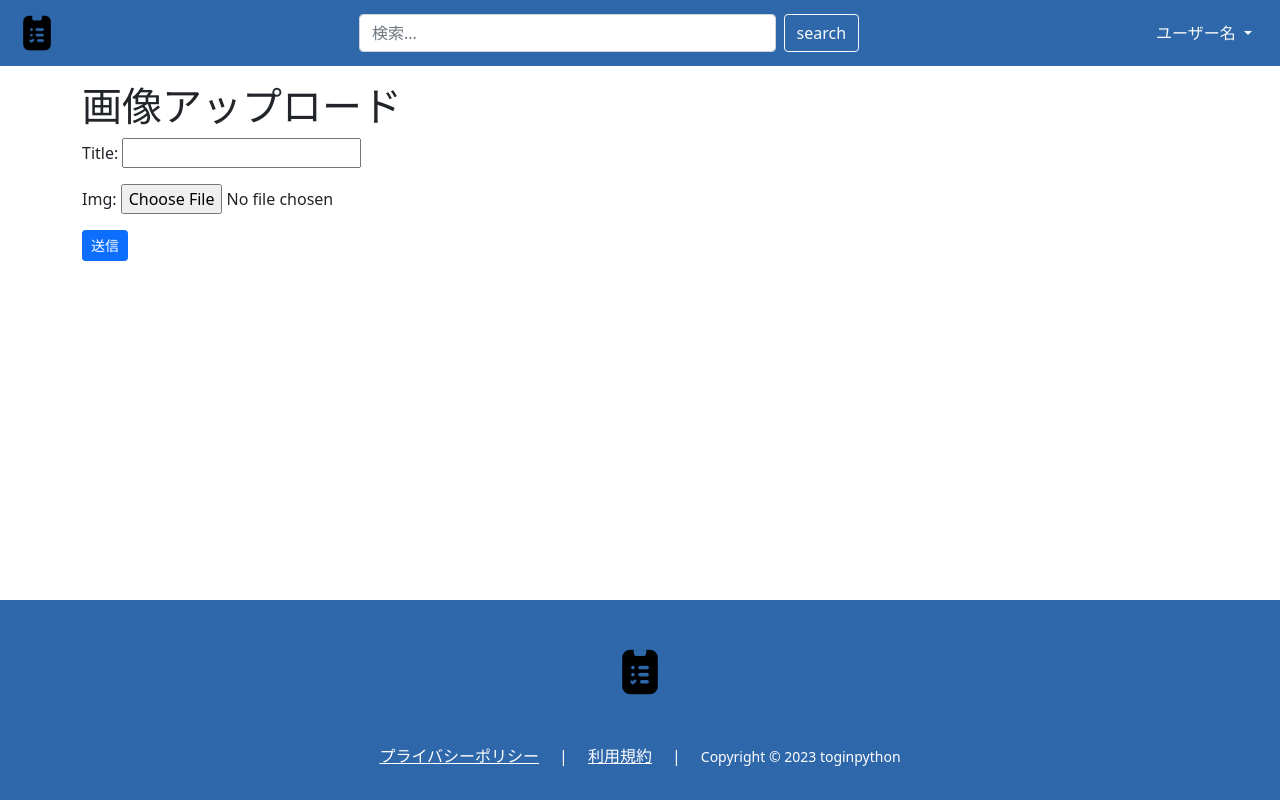
After one commit to Ginta-Togawa/day_repo, a Django app: page /day_repo/image-upload/ in a window 1280 px wide. The commit adds this page. Run offline with Django 4.2, Linux system fonts and the light colour scheme.

Commit message:
アイコン設定＆画像アップロード処理の追加

```diff
--- a/day_repo/forms.py
+++ b/day_repo/forms.py
@@ -1,4 +1,6 @@
 from django import forms
+
+from day_repo.models import ImageUpload
 
 
 # 登録画面のフォーム
@@ -19,3 +21,10 @@ class ReportForm(forms.Form):
             }
         ),
     )
+
+
+# 画像アップロード用フォーム
+class ImageUploadForm(forms.ModelForm):
+    class Meta:
+        model = ImageUpload
+        fields = "__all__"
--- a/day_repo/models.py
+++ b/day_repo/models.py
@@ -15,3 +15,15 @@ class ReportModel(models.Model):
     # タイトル表示
     def __str__(self):
         return self.title
+
+
+# 画像アップロード用モデル
+class ImageUpload(models.Model):
+    # タイトル(100字以内)
+    title = models.CharField(max_length=100)
+    # 画像データ
+    img = models.ImageField(upload_to="images")
+
+    # タイトル表示
+    def __str__(self):
+        return self.title
--- /dev/null
+++ b/day_repo/templates/day_repo/image-upload.html
@@ -0,0 +1,15 @@
+{% extends 'base.html' %}
+
+{% block title %}
+画像アップロード
+{% endblock %}
+
+{% block content %}
+<div class="container">
+    <h1 class="mt-3">画像アップロード</h1>
+    <form method="POST" enctype="multipart/form-data">{% csrf_token %}
+        {{ form.as_p }}
+        <button class="btn btn-primary btn-sm mb-1" type="submit">送信</button>
+    </form>
+</div>
+{% endblock %}
--- a/day_repo/urls.py
+++ b/day_repo/urls.py
@@ -20,4 +20,6 @@ urlpatterns = [
     path("edit/delete/confirm/<int:id>/", day_repo_delete_confirm_view, name="day_repo_delete_confirm"),
     # 日報削除実行
     path("edit/delete/execute/<int:id>/", day_repo_delete_execute_view, name="day_repo_delete_execute"),
+    # 画像アップロード画面
+    path("image-upload/", ImageUploadView.as_view(), name="image-upload"),
 ]
--- a/day_repo/views.py
+++ b/day_repo/views.py
@@ -1,6 +1,7 @@
 from django.shortcuts import render, redirect, get_object_or_404
+from django.views.generic import CreateView
 
-from day_repo.forms import ReportForm
+from day_repo.forms import ReportForm, ImageUploadForm
 from day_repo.models import ReportModel
 
 
@@ -159,3 +160,10 @@ def day_repo_delete_execute_view(request, id):
     select_result.delete()
     # 一覧画面にリダイレクト
     return redirect("day_repo_list")
+
+
+# 画像アップロード(ディレクトリ)
+class ImageUploadView(CreateView):
+    form_class = ImageUploadForm
+    template_name = "day_repo/image-upload.html"
+    success_url = "/day_repo"
--- a/mysite/urls.py
+++ b/mysite/urls.py
@@ -13,6 +13,8 @@ Including another URLconf
     1. Import the include() function: from django.urls import include, path
     2. Add a URL to urlpatterns:  path('blog/', include('blog.urls'))
 """
+from django.conf import settings
+from django.conf.urls.static import static
 from django.contrib import admin
 from django.urls import path, include
 
@@ -21,3 +23,9 @@ urlpatterns = [
     # 'day_repo/'を'day_repo'下の'urls.py'に紐づけ
     path('day_repo/', include('day_repo.urls')),
 ]
+
+if settings.DEBUG:
+    urlpatterns += static(
+        settings.MEDIA_URL,
+        document_root=settings.MEDIA_ROOT,
+    )
--- a/templates/footer.html
+++ b/templates/footer.html
@@ -1,7 +1,7 @@
 <footer style="background-color: #2e67aa!important;">
     <div id="footer-logo">
         <a href="{% url 'day_repo_list' %}">
-            <i class="bi bi-clipboard-fill footer-logo" style="font-size: 3rem;"></i>
+            <img src="/media/pages/icon.png" style="font-size: 3rem;"/>
         </a>
     </div>
     <div class="footer-content">
--- a/templates/nav.html
+++ b/templates/nav.html
@@ -2,7 +2,7 @@
     <div class="container-fluid">
         <div>
             <a href="{% url 'day_repo_list' %}" class="navbar-brand" href="#">
-                <i class="bi bi-clipboard-fill" style="font-size: 2rem;"></i>
+                <img src="/media/pages/icon.png" style="width:50px;"/>
             </a>
         </div>
         <div class="flex-grow-1" style="max-width:500px;">
```
Also changed, not shown: day_repo/migrations/0002_imageupload.py (added), media_local/pages/icon.png (added).
